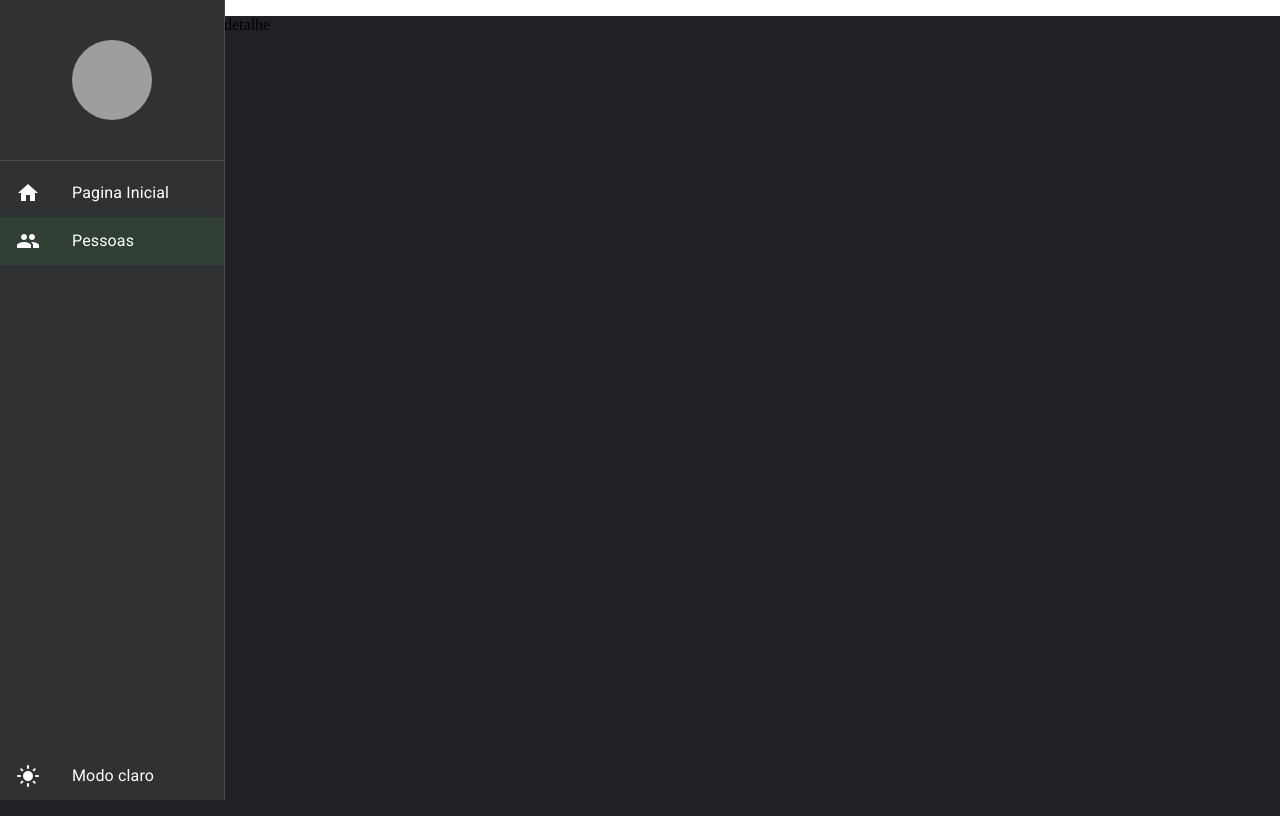
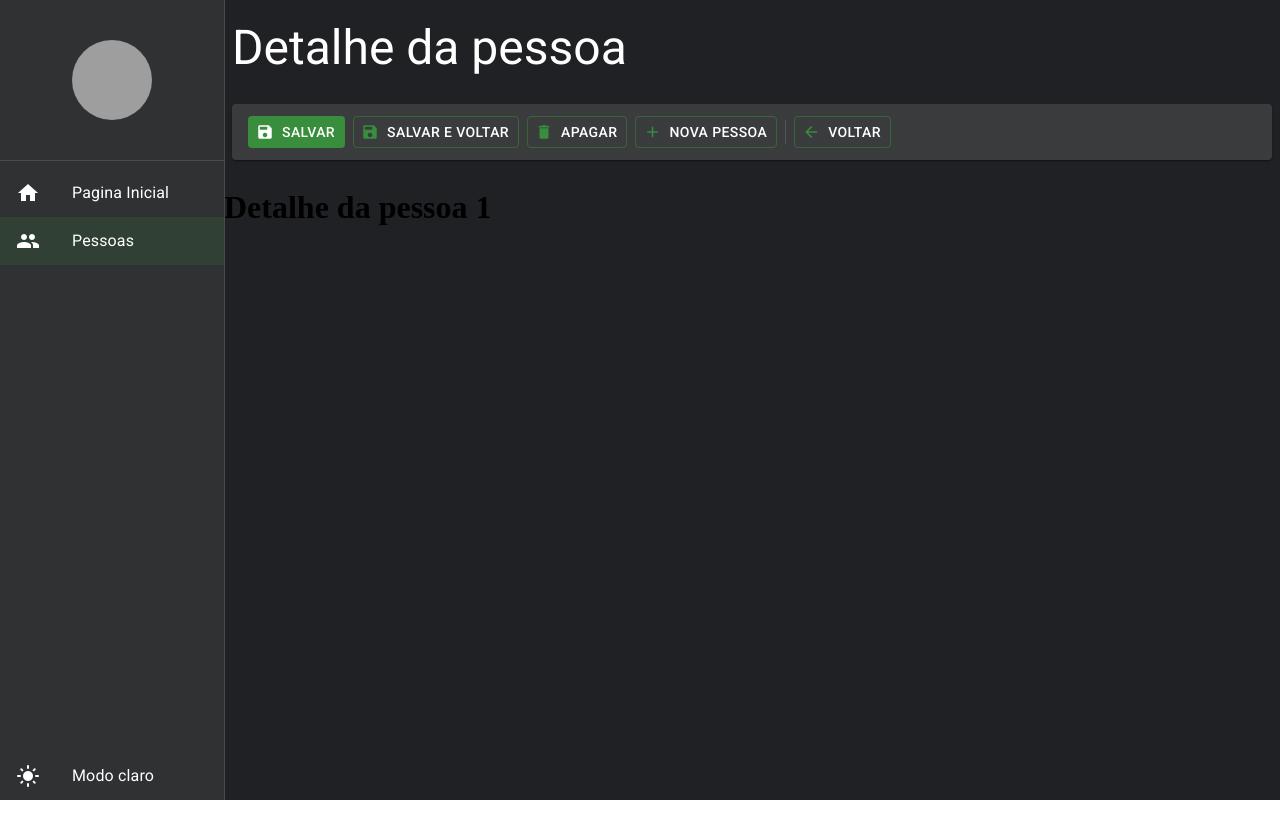
Before and after one commit to DaksonC/crud-react-materialui-typescript, a React (Vite) app: page /pessoas/detalhe/1 in a window 1280 px wide. Built offline with nearby package versions, Linux system fonts and the light colour scheme; grey boxes are pictures that could not be loaded.

Commit message:
feat: cria tela de edição e adição de nova pessoa

```diff
--- a/src/pages/index.ts
+++ b/src/pages/index.ts
@@ -1,2 +1,3 @@
 export * from './dashboard/Dashboard';
 export * from './pessoas/ListaDePessoas';
+export * from './pessoas/DetalheDaPessoa';
--- /dev/null
+++ b/src/pages/pessoas/DetalheDaPessoa.tsx
@@ -0,0 +1,30 @@
+import { useNavigate, useParams } from "react-router-dom";
+import { FerramentasDeDetalhes } from "../../shared/components";
+import { LayoutBaseDePagina } from "../../shared/layouts";
+
+export const DetalheDaPessoa = () => {
+  const { id = 'nova' } = useParams<'id'>();
+  const navigate = useNavigate();
+
+  return (
+    <LayoutBaseDePagina
+      titulo="Detalhe da pessoa"
+      barraDeFerramentas={
+        <FerramentasDeDetalhes
+          textoBotaoNovo="Nova Pessoa"
+          mostrarBotaoSalvarEVoltar
+          mostrarBotaoNovo={id !== 'nova'}
+          mostrarBotaoApagar={id !== 'nova'}
+
+          aoClocarNoBotaoSalvar={() => {}}
+          aoClocarNoBotaoSalvarEVoltar={() => {}}
+          aoClocarNoBotaoApagar={() => {}}
+          aoClocarNoBotaoVoltar={() => navigate('/pessoas')}
+          aoClocarNoBotaoNovo={() => navigate('/pessoas/detalhe/nova')}
+        />
+      }
+    >
+      <h1>Detalhe da pessoa {id}</h1>
+    </LayoutBaseDePagina>
+   );
+}
--- a/src/pages/pessoas/ListaDePessoas.tsx
+++ b/src/pages/pessoas/ListaDePessoas.tsx
@@ -69,7 +69,11 @@ export const ListaDePessoas = () => {
           mostrarInputBuscar
           textoBotaoNovo="Nova Pessoa"
           textoDaBusca={busca}
-          aoMudarTextoDeBusca={(texto) => setSearchParams({ busca: texto, pagina: '1' }, { replace: true })}
+          aoMudarTextoDeBusca={
+            (texto) => setSearchParams({ busca: texto, pagina: '1' },
+            { replace: true })
+          }
+          aoClocarNoBotao={() => navigate("/pessoas/detalhe/nova")}
         />
       }
     >
--- a/src/routes/index.tsx
+++ b/src/routes/index.tsx
@@ -1,6 +1,6 @@
 import { useEffect } from 'react';
 import { Navigate, Route, Routes } from 'react-router-dom';
-import { Dashboard, ListaDePessoas } from '../pages';
+import { Dashboard, DetalheDaPessoa, ListaDePessoas } from '../pages';
 import { useDrawerContext } from '../shared/contexts';
 
 export const AppRoutes = () => {
@@ -17,7 +17,7 @@ export const AppRoutes = () => {
     <Routes>
       <Route path='/pagina-inicial' element={<Dashboard />} />
       <Route path='/pessoas' element={<ListaDePessoas />} />
-      <Route path='/pessoas/detalhe/:id' element={<p>detalhe</p>} />
+      <Route path='/pessoas/detalhe/:id' element={<DetalheDaPessoa />} />
 
       <Route path="*" element={<Navigate to='/pagina-inicial' />} />
     </Routes>
```
